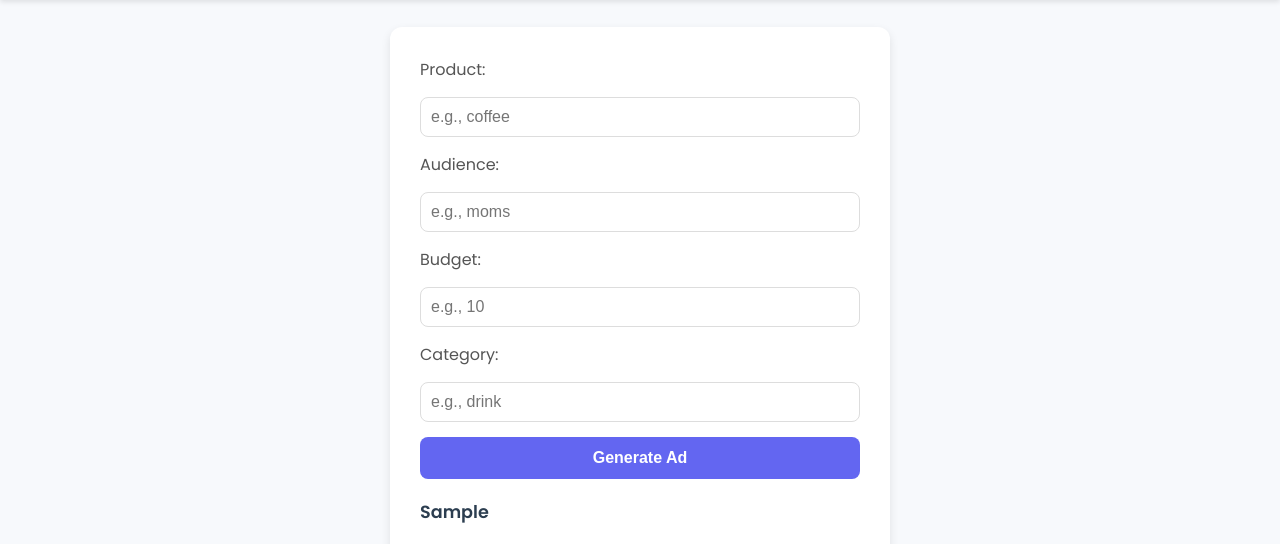
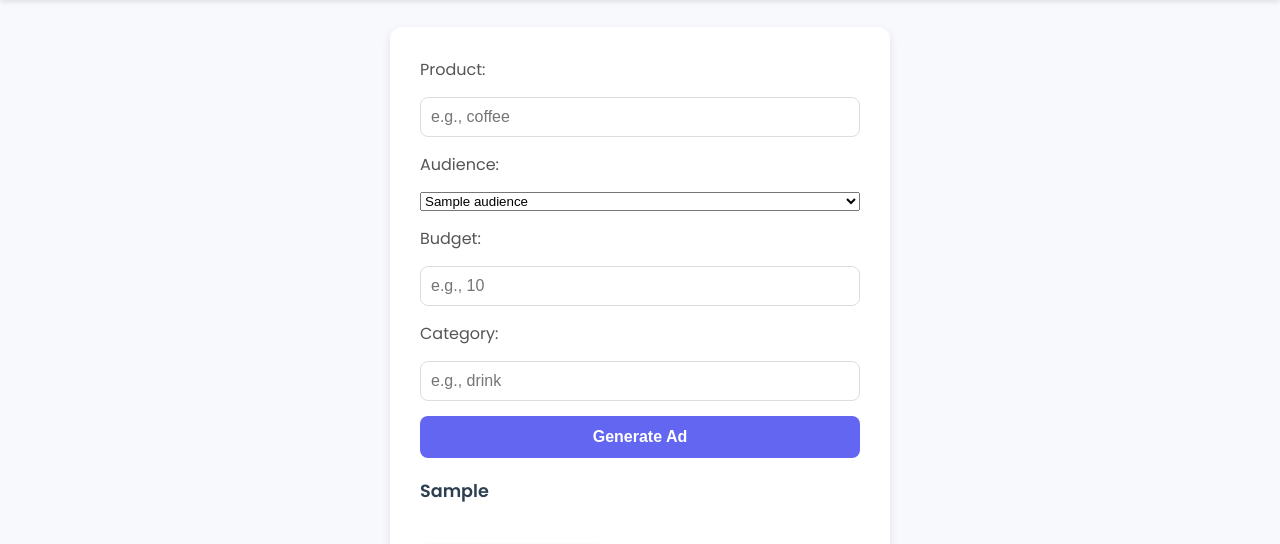
Before and after one commit to Adsparky/AdsparkAI, a Flask app: template templates/index.html in a window 1280 px wide. Shown: the part 73-617 px from the top of the page. Run offline with Flask 3, Linux system fonts and the light colour scheme; the template is opened without the code that fills it: most values are stand-ins (such as "Sample title", 1, 10 or a date in 2020).

Commit message:
Update index.html

```diff
--- a/templates/index.html
+++ b/templates/index.html
@@ -14,7 +14,11 @@
             <label>Product:</label>
             <input type="text" name="product" placeholder="e.g., coffee">
             <label>Audience:</label>
-            <input type="text" name="audience" placeholder="e.g., moms">
+            <select name="audience">
+                {% for audience in audiences %}
+                    <option value="{{ audience }}">{{ audience }}</option>
+                {% endfor %}
+            </select>
             <label>Budget:</label>
             <input type="text" name="budget" placeholder="e.g., 10">
             <label>Category:</label>
```
